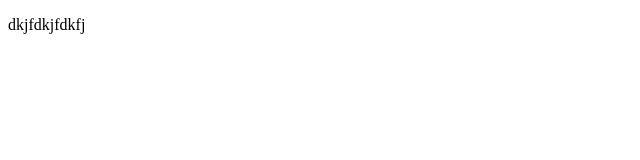
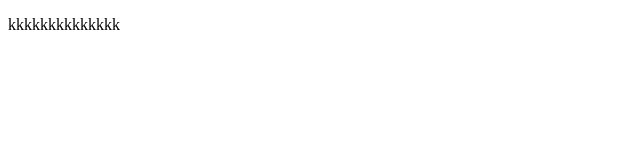
Before and after one commit to Foryoushka/tomato, a plain HTML site: page index.html in a window 1280 px wide. Shown: the full height of the page, 0-640 px from the left. Drawn offline with Linux system fonts and the light colour scheme.

Commit message:
paragraph changed

```diff
--- a/index.html
+++ b/index.html
@@ -3,7 +3,7 @@
 <head>
     <meta charset="UTF-8">
     <title>HelloWorld</title>
-    <p>dkjfdkjfdkfj</p>
+    <p>kkkkkkkkkkkkkk</p>
 
 </head>
 <body>
```
